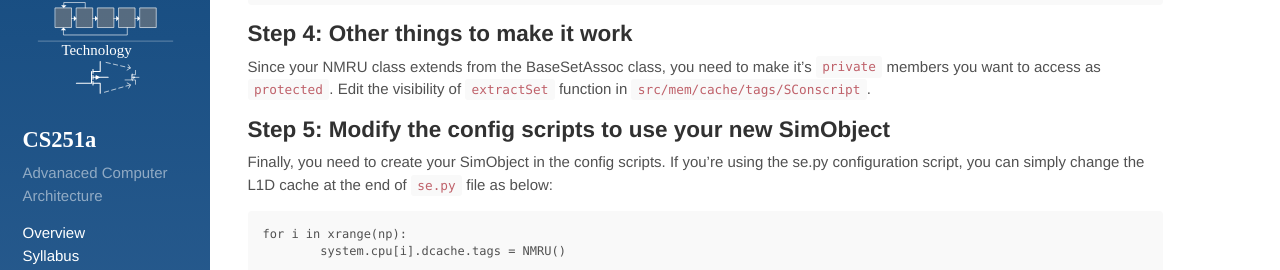
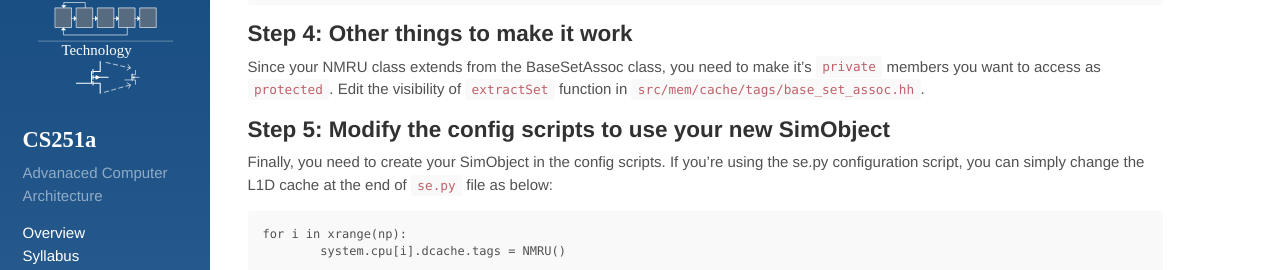
Before and after one commit to PolyArch/cs259, a Jekyll site: the page built from hws/nmru-tut.md, in a window 1280 px wide and 900 px high, scrolled down 2470 px. Shown: the part 468-738 px from the top of the window. Built offline with Jekyll 4.4.1, drawn with Linux system fonts in a browser that asks for light colours.

Commit message:
fixed bug in nmru tutorial

````diff
--- a/hws/nmru-tut.md
+++ b/hws/nmru-tut.md
@@ -157,7 +157,7 @@ Source('nmru.cc')
 
 ## Step 4: Other things to make it work
 
-Since your NMRU class extends from the BaseSetAssoc class, you need to make it's ```private``` members you want to access as ```protected```. Edit the visibility of ```extractSet``` function in ```src/mem/cache/tags/SConscript```.
+Since your NMRU class extends from the BaseSetAssoc class, you need to make it's ```private``` members you want to access as ```protected```. Edit the visibility of ```extractSet``` function in ```src/mem/cache/tags/base_set_assoc.hh```.
 
 ## Step 5: Modify the config scripts to use your new SimObject
 
````
